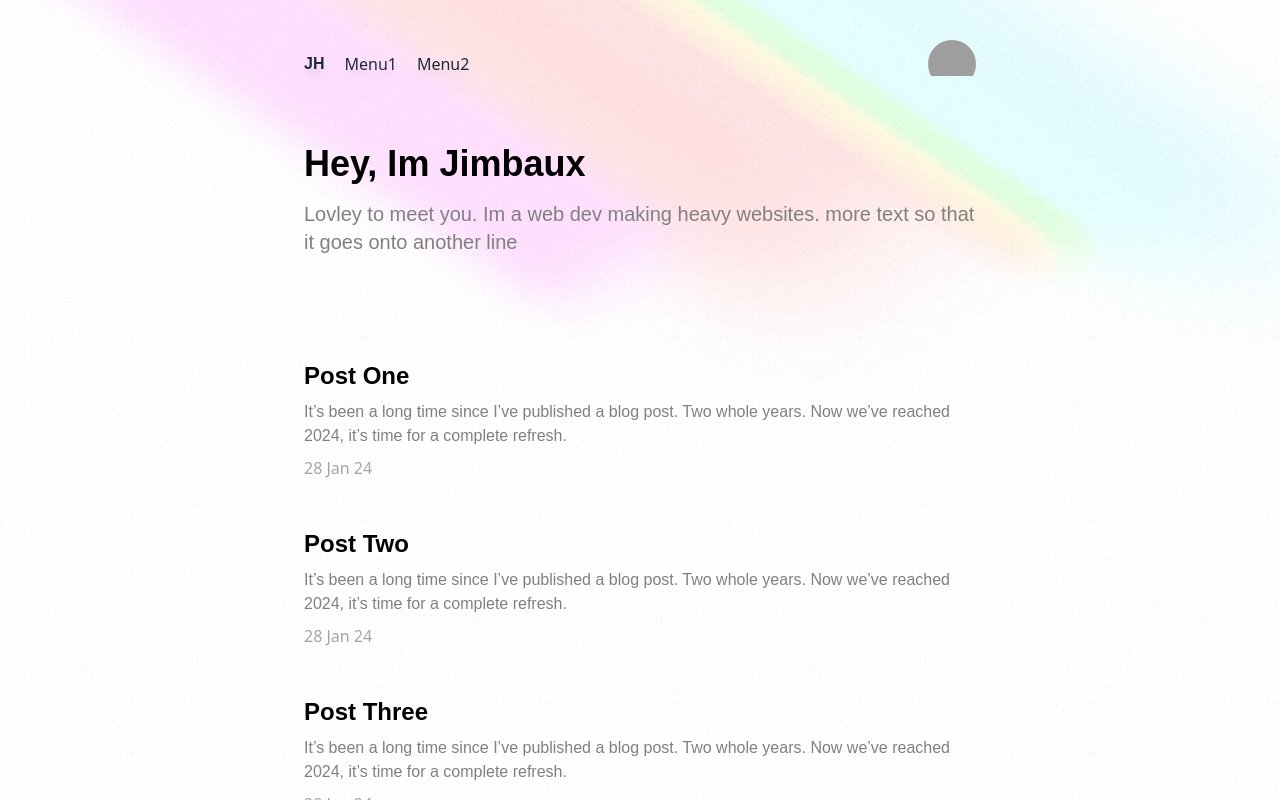
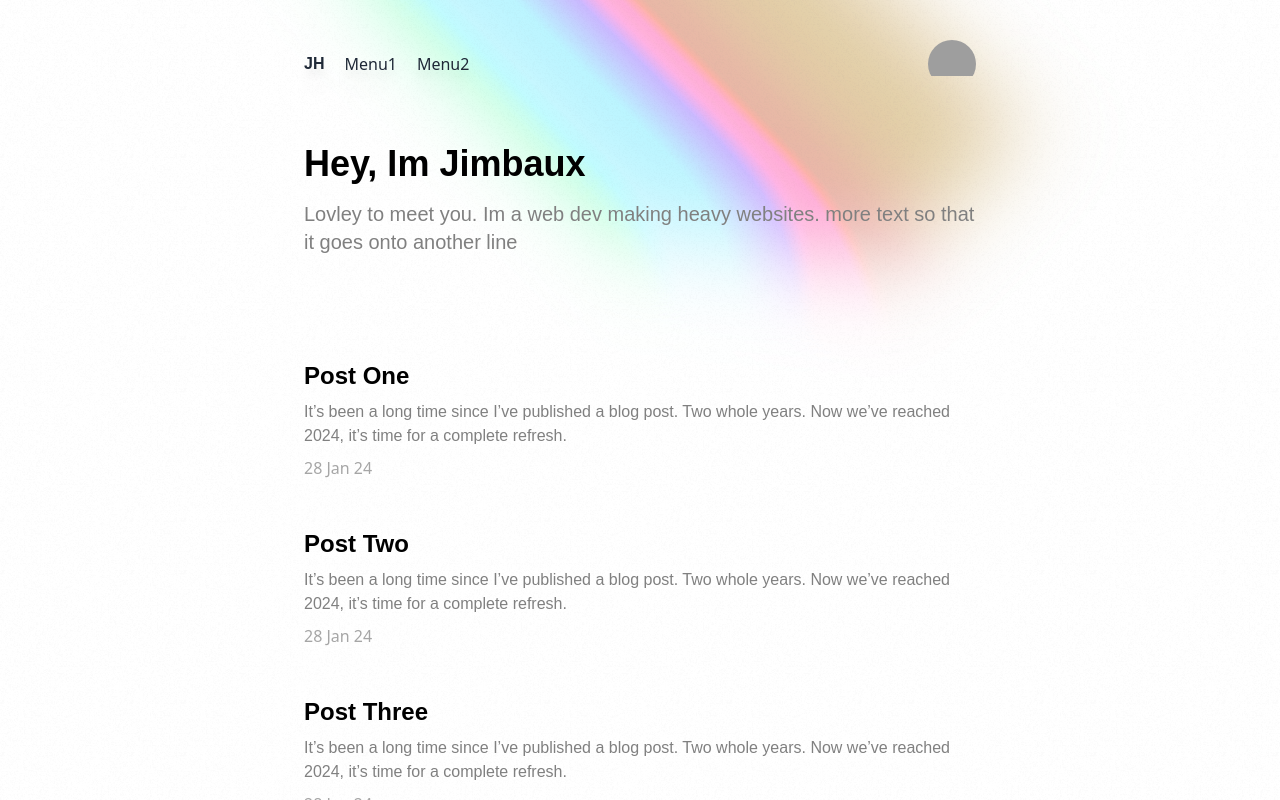
Before and after one commit to jamesharrison0799/basic-portfolio-website, a Next.js app: page / in a window 1280 px wide. Built offline with nearby package versions, Linux system fonts and the light colour scheme; grey boxes are pictures that could not be loaded; a web font is replaced by a local one.

Commit message:
feat: tried my best to replicate the og

```diff
--- a/src/app/globals.css
+++ b/src/app/globals.css
@@ -47,14 +47,13 @@ h1 {
 
 
 .amazing-rays {
-    mix-blend-mode: luminosity;
+    mix-blend-mode: exclusion;
+    opacity: .35;
+    /* filter: hue-rotate(540deg) saturate(7.3); */
+    animation: rotate-hue 20s ease-out infinite;
+    filter: hue-rotate(540deg) saturate(7.3);
+    background-position: calc(50% + 90px) top;
     background-size: 1589px 383px;
-    background-repeat: no-repeat;
-    opacity: .3;
-    filter: hue-rotate(540deg) saturate(7.3);
-    animation: rotate-hue 15s ease-out infinite;
-
-
 }
 
 .dark .amazing-rays {
@@ -64,7 +63,7 @@ h1 {
 
   @keyframes rotate-hue {
     0% {
-        filter: hue-rotate(540deg) saturate(7.3);
+        filter:  blur(30px) saturate(7)  hue-rotate(540deg);
         --accent-color: red
     }
 
@@ -73,40 +72,15 @@ h1 {
     }
 
     to {
-        filter: hue-rotate(180deg) saturate(7.3)
+        filter: blur(30px) saturate(7)  hue-rotate(180deg);
     }
 }
 
 
 
-  @keyframes auroraAnimation {
-    0% {
-      filter: hue-rotate(0deg) saturate(7) blur(30px) ; /* Initial values */
-        ;
-    }
-    25% {
-      filter: hue-rotate(180deg) saturate(7) blur(30px) ; /* Midpoint values */
-    }
-    50% {
-      filter: hue-rotate(360deg) saturate(7)  blur(30px); /* Final values */
-       ;
-    }
-    35% {
-        filter: hue-rotate(180deg) saturate(7) blur(30px) ; /* Initial values */
-      }
-    100% {
-        filter: hue-rotate(0deg) saturate(7) blur(30px) ; /* Midpoint values */
-         ;
-      }
-  }
-
-  .aurora {
-    animation: auroraAnimation 50s infinite; /* Adjust timing and iteration as needed */
-  }
-
   .noise {
     background-image: url(/noise.png);
     background-repeat: repeat;
     background-size: 182px;
-    opacity: 0.025;
+    opacity: 0.015;
 }
--- a/src/app/layout.tsx
+++ b/src/app/layout.tsx
@@ -9,16 +9,8 @@ export const metadata: Metadata = {
 
 function HeaderAnimation() {
   return (
-    <div className="absolute pointer-events-none scale-x-150 -top-32  flex  justify-center opacity-40 w-full ">
-
-      <div className="flex -space-y-5 amazing-rays ">
-        <div className=" h-96 w-32 bg-pink-500 scale-y-150 blur-lg -rotate-45"></div>
-        <div className=" h-96 w-48 bg-red-500  scale-y-150 blur-2xl -rotate-45"></div>
-        <div className=" h-96 w-16 bg-yellow-500 scale-y-150 blur-md -rotate-45"></div>
-        <div className=" h-96 w-12 bg-green-500 scale-y-150 blur-xl -rotate-45"></div>
-        <div className=" h-96 w-32 bg-blue-500 scale-y-150 blur-2xl -rotate-45"></div>
-      </div>
-    </div>
+    // <div className="absolute pointer-events-none scale-x-150 -top-32  flex  justify-center opacity-40 w-full ">
+      <div><div className="absolute scale-150 gap-15 pointer-events-none -mb-10 -mt-28 -ml-20 flex -rotate-45 justify-center amazing-rays"><div className="h-48 w-8 scale-150 bg-pink-500"></div><div className="h-56 w-8 scale-150 bg-red-500"></div><div className="h-64 w-8 scale-150 bg-yellow-500"></div><div className="h-72 w-8 scale-150 bg-green-500"></div><div className="h-100 w-20 scale-150 bg-blue-500"></div></div></div>
   )
 }
 
--- a/tailwind.config.ts
+++ b/tailwind.config.ts
@@ -34,7 +34,7 @@ const config: Config = {
           text:"white",
           "base-100":"white",
           "neutral": "#C7C7C7",
-          background:"black"
+          background:"#050505"
 
         },
       },
```
